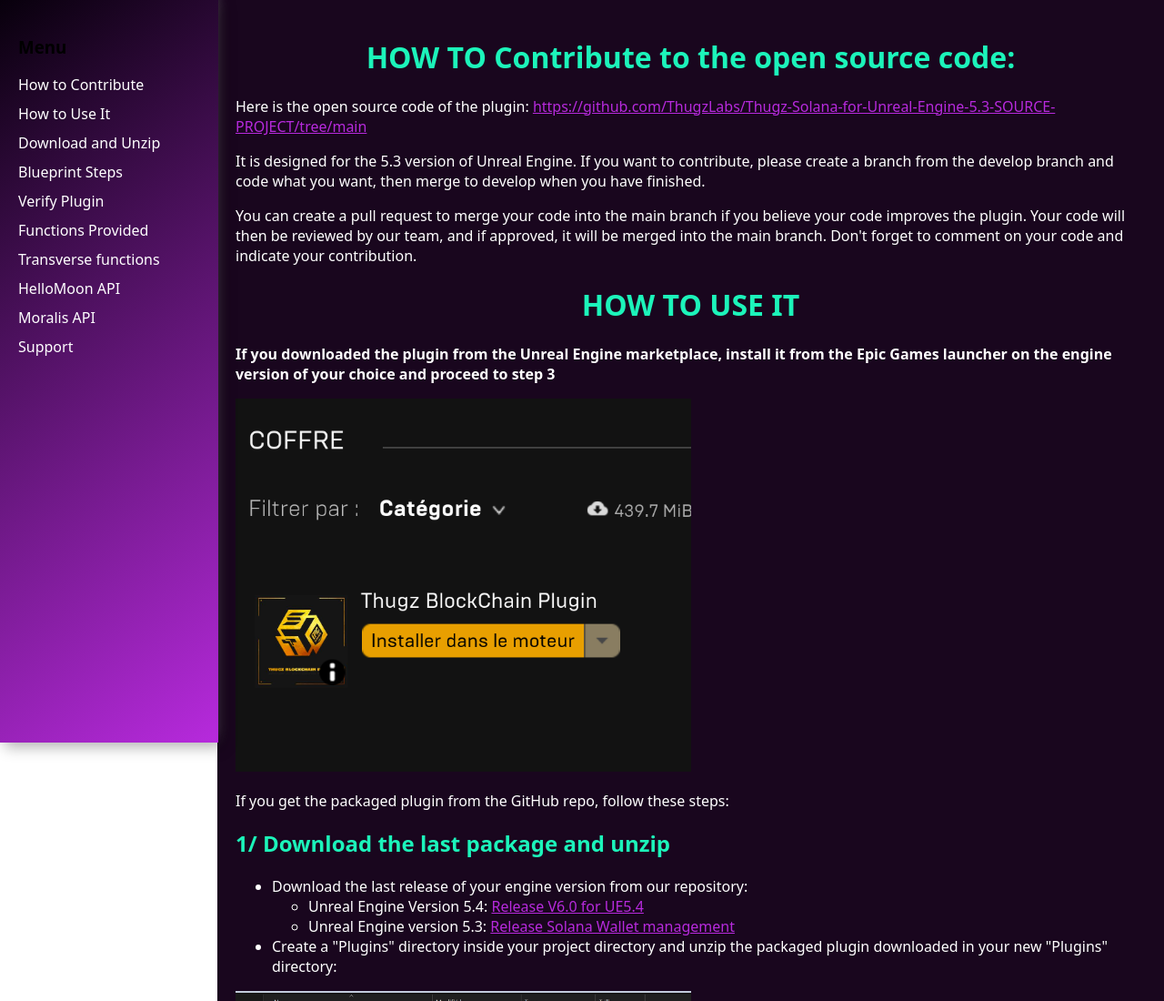
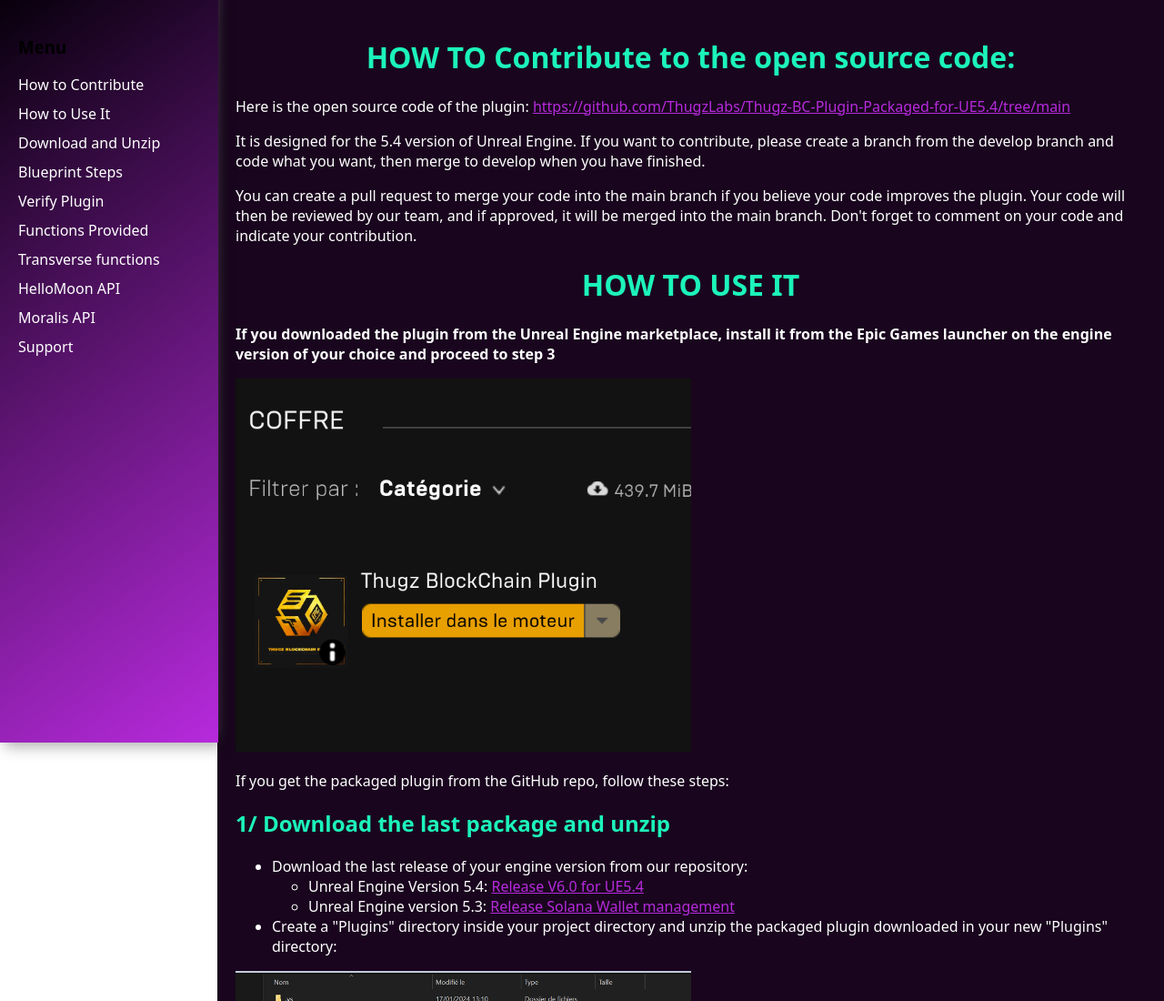
Before and after one commit to TchikiBalianos/Plugin-Doc, a plain HTML site: page index.html in a window 1280 px wide. Shown: the top 1100 px of the page at 91% size. Drawn offline with Linux system fonts and the light colour scheme.

Commit message:
Update and rename ThugsLabsDocumentation.html to index.html

```diff
--- a/ThugsLabsDocumentation.html
+++ b/index.html
@@ -30,9 +30,9 @@
     <div class="mainen">
       <h1 id="contribute">HOW TO Contribute to the open source code:</h1>
 
-      <p>Here is the open source code of the plugin: <a href="https://github.com/ThugzLabs/Thugz-Solana-for-Unreal-Engine-5.3-SOURCE-PROJECT/tree/main">https://github.com/ThugzLabs/Thugz-Solana-for-Unreal-Engine-5.3-SOURCE-PROJECT/tree/main</a></p>
+      <p>Here is the open source code of the plugin: <a href="https://github.com/ThugzLabs/Thugz-BC-Plugin-Packaged-for-UE5.4/tree/main">https://github.com/ThugzLabs/Thugz-BC-Plugin-Packaged-for-UE5.4/tree/main</a></p>
 
-      <p>It is designed for the 5.3 version of Unreal Engine. If you want to contribute, please create a branch from the develop branch and code what you want, then merge to develop when you have finished.</p>
+      <p>It is designed for the 5.4 version of Unreal Engine. If you want to contribute, please create a branch from the develop branch and code what you want, then merge to develop when you have finished.</p>
 
       <p>You can create a pull request to merge your code into the main branch if you believe your code improves the plugin. Your code will then be reviewed by our team, and if approved, it will be merged into the main branch. Don't forget to comment on your code and indicate your contribution.</p>
 
```
